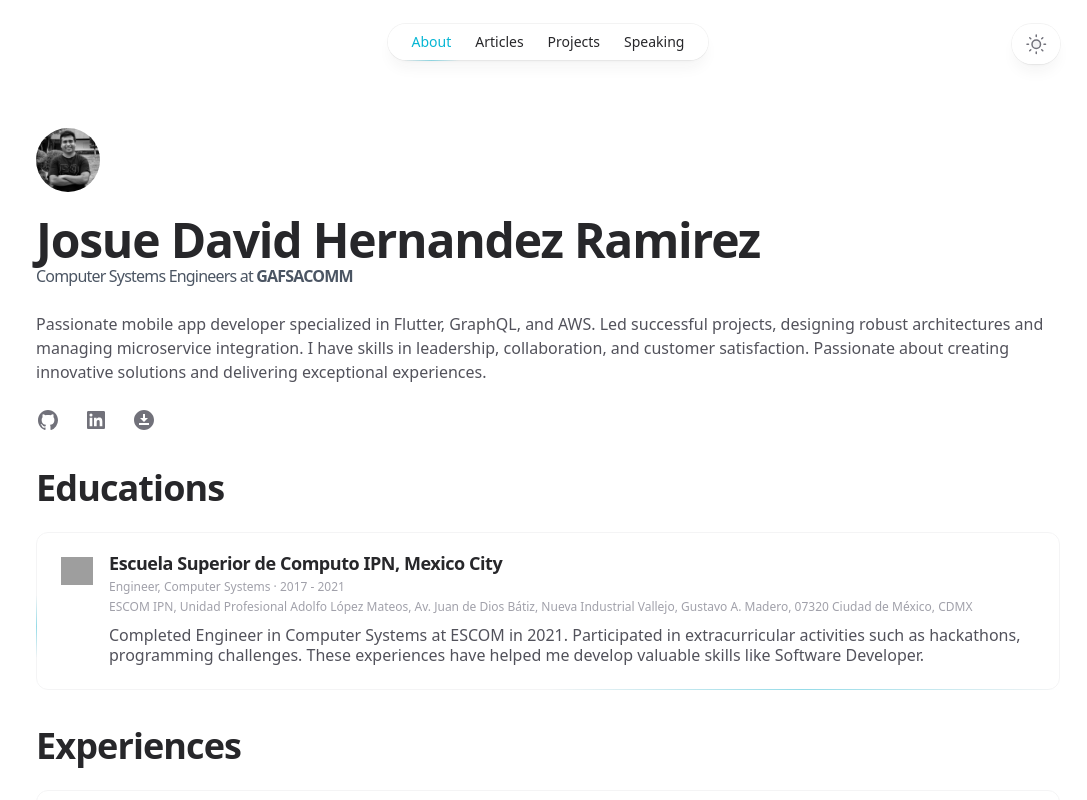
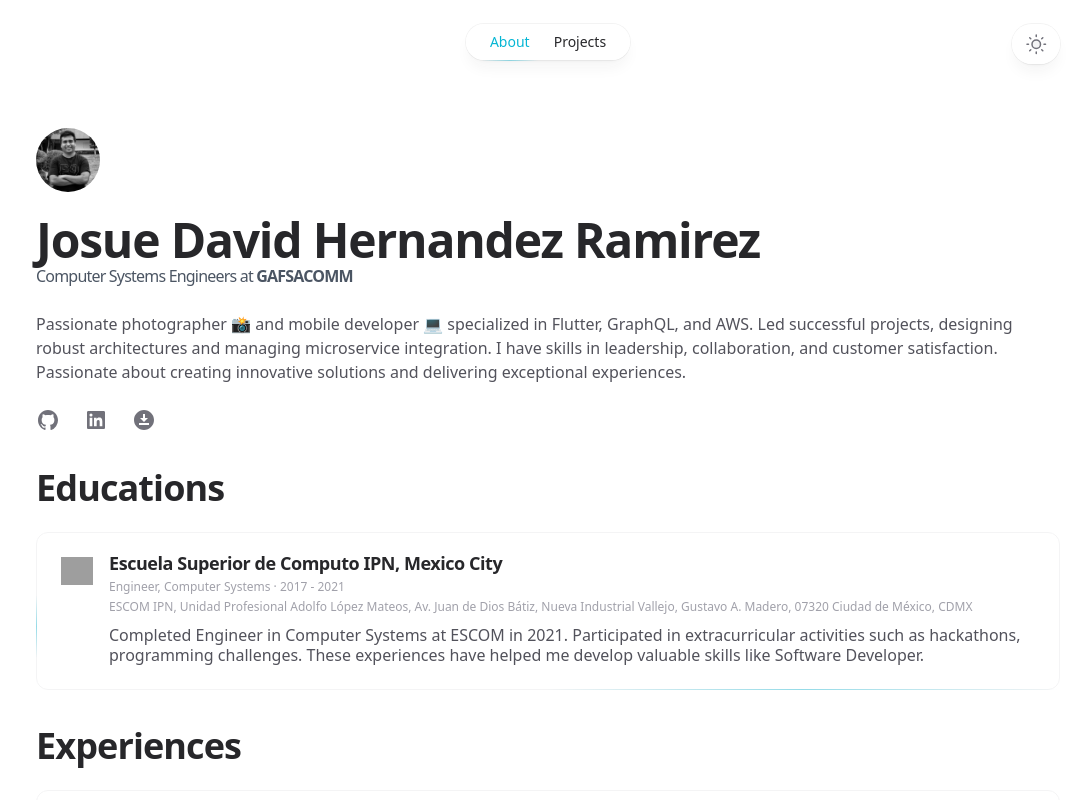
Before and after one commit to JosueHernandezR/personal-web-page-nextjs, a Next.js app in the folder josuehernandez/: page / in a window 1280 px wide. Shown: the top 800 px of the page, without its empty margins (92-1179 px from the left). Built offline with nearby package versions, Linux system fonts and the light colour scheme; grey boxes are pictures that could not be loaded.

Commit message:
Quit nav routes  ❌

```diff
--- a/josuehernandez/constants/nav_routes.ts
+++ b/josuehernandez/constants/nav_routes.ts
@@ -3,16 +3,16 @@ export const NavRoutes = [
         label: "About",
         href: "/",
     },
-    {
-        label: "Articles",
-        href: "/articles",
-    },
+    // {
+    //     label: "Articles",
+    //     href: "/articles",
+    // },
     {
         label: "Projects",
         href:"/projects",
     },
-    {
-        label: "Speaking",
-        href: "/speaking"
-    }
+    // {
+    //     label: "Speaking",
+    //     href: "/speaking"
+    // }
 ]
--- a/josuehernandez/public/content/about.json
+++ b/josuehernandez/public/content/about.json
@@ -5,7 +5,7 @@
       "name": "GAFSACOMM",
       "url": "https://grupoolmecamayamexica.com.mx/"
     },
-    "description": "Passionate mobile app developer specialized in Flutter, GraphQL, and AWS. Led successful projects, designing robust architectures and managing microservice integration. I have skills in leadership, collaboration, and customer satisfaction. Passionate about creating innovative solutions and delivering exceptional experiences.",
+    "description": "Passionate photographer 📸 and mobile developer 💻 specialized in Flutter, GraphQL, and AWS. Led successful projects, designing robust architectures and managing microservice integration. I have skills in leadership, collaboration, and customer satisfaction. Passionate about creating innovative solutions and delivering exceptional experiences.",
     "socialLinks": [
       {
         "name": "github",
```
